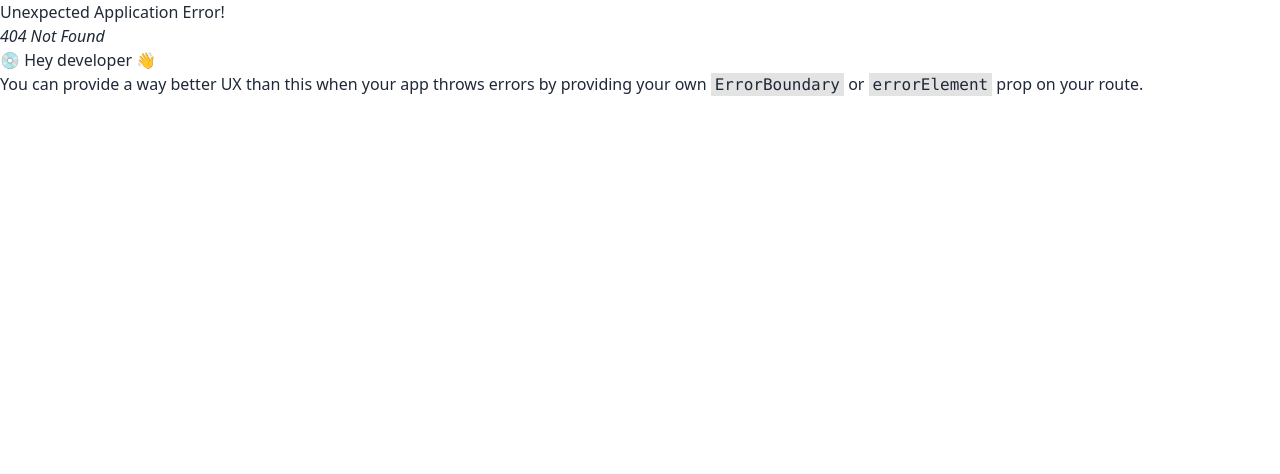
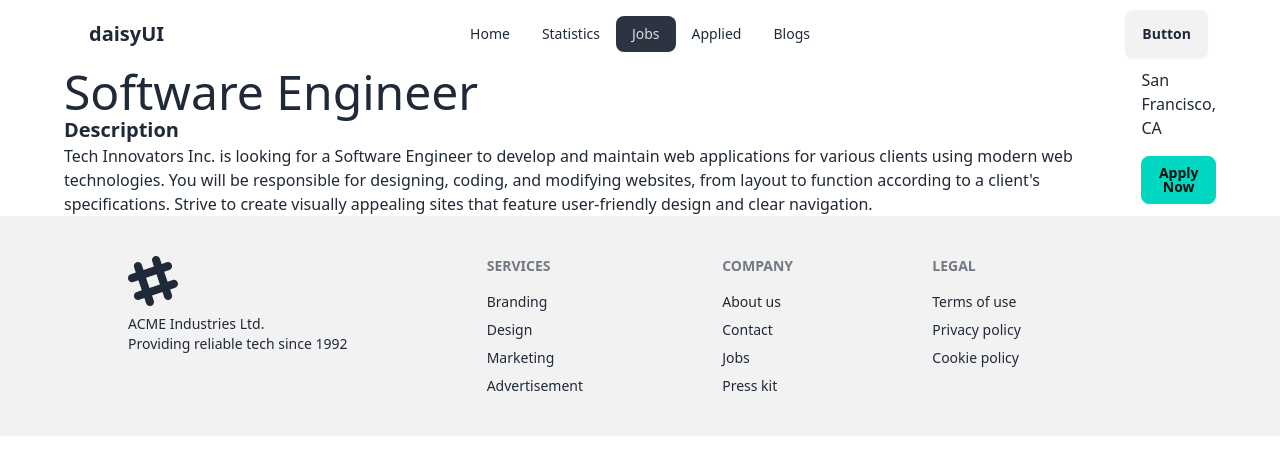
Before and after one commit to sohelrana15031996/Career-Hub, a React (Vite) app: page /jobs/1 in a window 1280 px wide. Before the commit this address had no page. Shown: the top 474 px of the page. Built offline with nearby package versions, Linux system fonts and the light colour scheme.

Commit message:
Job Details are showing in the page

```diff
--- a/public/Data.json
+++ b/public/Data.json
@@ -1,6 +1,6 @@
 [
   {
-      "job_id": "1",
+      "job_id": 1,
       "title": "Software Engineer",
       "company": "Tech Innovators Inc.",
       "location": "San Francisco, CA",
@@ -25,7 +25,7 @@
       "company_logo": "https://i.postimg.cc/VLd7mZKh/google.png"
   },
   {
-      "job_id": "2",
+      "job_id":  2,
       "title": "Data Scientist",
       "company": "Data Insights Co.",
       "location": "New York, NY",
@@ -50,7 +50,7 @@
       "company_logo": "https://i.postimg.cc/gkXKfXJF/airbnb.png"
   },
   {
-      "job_id": "3",
+      "job_id": 3,
       "title": "Product Manager",
       "company": "Innovative Solutions",
       "location": "Austin, TX",
@@ -75,7 +75,7 @@
       "company_logo": "https://i.postimg.cc/gkXKfXJF/airbnb.png"
   },
   {
-      "job_id": "4",
+      "job_id": 4,
       "title": "UX Designer",
       "company": "Creative Designs Ltd.",
       "location": "Los Angeles, CA",
@@ -100,7 +100,7 @@
       "company_logo": "https://i.postimg.cc/gkXKfXJF/airbnb.png"
   },
   {
-      "job_id": "5",
+      "job_id": 5,
       "title": "DevOps Engineer",
       "company": "Cloud Services Inc.",
       "location": "Seattle, WA",
@@ -125,7 +125,7 @@
       "company_logo": "https://i.postimg.cc/VLd7mZKh/google.png"
   },
   {
-      "job_id": "6",
+      "job_id": 6,
       "title": "Marketing Specialist",
       "company": "Brand Builders",
       "location": "Chicago, IL",
--- a/src/Components/JobDetails/JobDetails.jsx
+++ b/src/Components/JobDetails/JobDetails.jsx
@@ -1,8 +1,25 @@
+import { useLoaderData, useParams } from "react-router-dom";
 
 const JobDetails = () => {
+  const jods = useLoaderData();
+  const {job_id} = useParams();
+
+  console.log(job_id, jods);
+
+  const job = jods.find(job=>job.job_id == job_id);
+const {description,title, location} =job;
+
+
   return (
-    <div>
-
+    <div className="flex gap-10">
+      <div>
+        <h1 className="text-5xl">{title}</h1>
+        <span className="font-bold text-xl">Description</span><p>{description}</p>
+      </div>
+      <div className="flex flex-col gap-4">
+        {location}
+        <button className="btn btn-accent">Apply Now</button>
+      </div>
     </div>
   );
 };
--- a/src/Components/JobList/JobList.jsx
+++ b/src/Components/JobList/JobList.jsx
@@ -1,7 +1,8 @@
 import PropType from 'prop-types'
+import { Link } from 'react-router-dom';
 
 const JobList = ({ job }) => {
-  const { company_logo,title, company, salary, work_arrangement, job_type, location } = job;
+  const { job_id,company_logo, title, company, salary, work_arrangement, job_type, location } = job;
   return (
     <div>
       <div className="card bg-base-100 shadow-xl">
@@ -23,7 +24,9 @@ const JobList = ({ job }) => {
             <p>Salary: {salary}</p>
           </div>
           <div className="card-actions">
-            <button className="btn btn-primary">Show Details</button>
+            <Link to={`./jobs/${job_id}`}>
+              <button className="btn btn-primary">Show Details</button>
+            </Link>
           </div>
         </div>
       </div>
--- a/src/main.jsx
+++ b/src/main.jsx
@@ -11,6 +11,7 @@ import Jobs from './Components/Jobs/Jobs';
 import Applied from './Components/Applied jobs/Applied';
 import Blogs from './Components/Blogs/Blogs';
 import Statistics from './Components/Statistics/Statistics';
+import JobDetails from './Components/JobDetails/JobDetails';
 
 const router = createBrowserRouter([
   {
@@ -37,6 +38,12 @@ const router = createBrowserRouter([
         path:"/blogs",
         element:<Blogs/>
       },
+      {
+        path:"/jobs/:job_id",
+        element:<JobDetails></JobDetails>,
+        loader:()=>fetch("../public/Data.json"),
+
+      }
     ]
   },
 ]);
```
